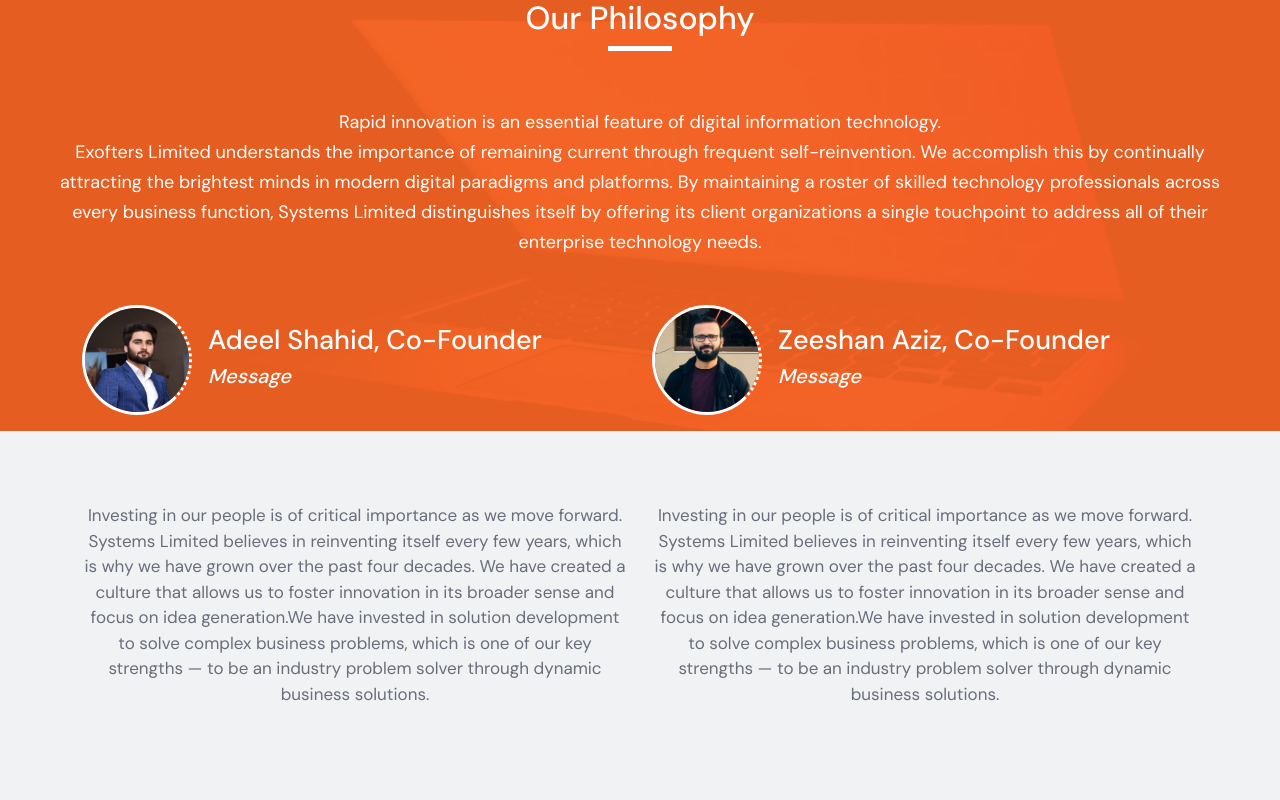
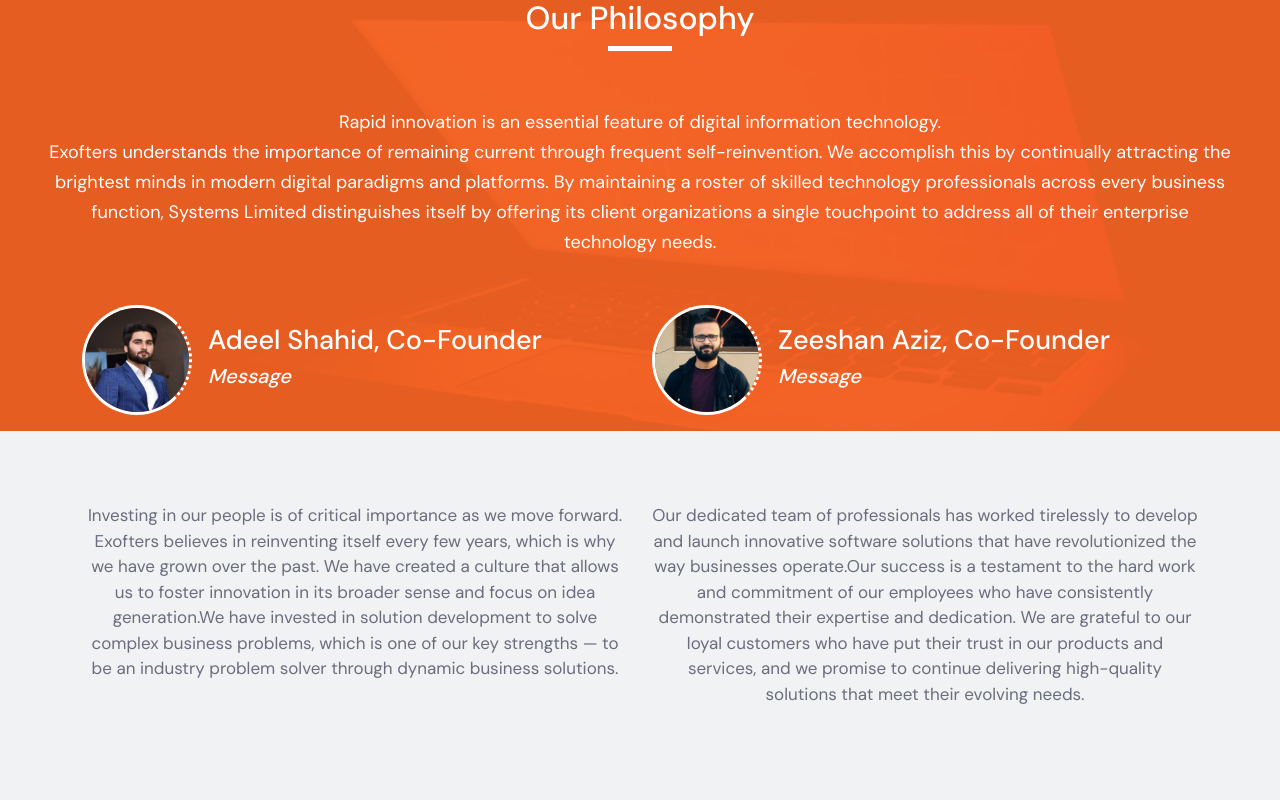
Before and after one commit to adeelshhid/Exofters-Web, a React (Create React App) app: page / in a window 1280 px wide. Shown: the part 1360-2160 px from the top of the page. Built offline with nearby package versions, Linux system fonts and the light colour scheme.

Commit message:
latest changes

```diff
--- a/public/index.html
+++ b/public/index.html
@@ -20,6 +20,7 @@
       href="https://fonts.googleapis.com/css2?family=DM+Sans:wght@400;500;700&display=swap"
       rel="stylesheet"
     />
+    <link rel="stylesheet" href="style.css">
     <!--
       Notice the use of %PUBLIC_URL% in the tags above.
       It will be replaced with the URL of the `public` folder during the build.
--- /dev/null
+++ b/public/style.css
@@ -0,0 +1,3 @@
+#root{
+    transition: 0.5s all;
+}
--- /dev/null
+++ b/src/App.css
@@ -0,0 +1,3 @@
+#transit{
+    transition: 1s all;
+}
--- a/src/App.js
+++ b/src/App.js
@@ -1,4 +1,4 @@
-import React from "react";
+import React, { lazy, Suspense } from 'react';
 import { Routes, Route } from "react-router-dom";
 import Home from "./Components/Home/Home";
 import Portfolio from "./Components/Portfolio/Portfolio";
@@ -7,8 +7,9 @@
 import Teams from "./Components/Teams/Teams";
 import Services from "./Components/Services/Services";
 import { Contact } from "./Components/Contact Us/Contact";
+import './App.css'
+const App = (React.FC = () => {
 
-const App = (React.FC = () => {
   return (
     <>
       <NavBar />
--- a/src/Components/Contact Us/Contact.js
+++ b/src/Components/Contact Us/Contact.js
@@ -2,6 +2,11 @@
 import "./Contact.css";
 
 export const Contact = () => {
+  let root = document.getElementById("root")
+  root.style.opacity = 0.3
+  setTimeout(() =>{
+    root.style.opacity = 1
+  },500)
   return (
     <div>
         <div>Contact</div>
--- a/src/Components/Footer/Footer.js
+++ b/src/Components/Footer/Footer.js
@@ -30,7 +30,7 @@
     {
       id: 4,
       icon: faFax,
-      info: "Fax +92 (52) 1234567",
+      info: "Tel +92 (321) 7171787",
     },
   ];
 
@@ -54,11 +54,7 @@
           <div className="col-lg-6">
             <p className="aboutexofters-heading">About Exofters</p>
             <p className="aboutexofters-text">
-              We are Exofters, an App development company located in Sialkot,
-              Pakistan. We are a team of high-qualified developers with
-              allegiance for mobility, talent for app engineering and knowledge
-              for vectoring your ideas into the right direction so they can
-              reach into the hands of the avid users.
+              We are Exofters. We are a well experienced and certified Company. We've done rich featured / responsive Mobile Apps, Webapps and Websites. We are a self-driven, flexible, and innovative company. We work in all domains including Websites, Mobile apps, Machine Learning, iOT and Artificial Intelligence.
             </p>
           </div>
           <div className="col-lg-6">
@@ -72,7 +68,10 @@
                           className="info-icons pe-2"
                           icon={item.icon}
                         />
-                        <span className="info-text">{item.info}</span>
+                        <span className="info-text">{item.id === 3 || item.id === 4 ? <a className="footer-link" href={'tel:' + item.info}>
+                          {item.info}</a> : item.info}
+
+                        </span>
                       </li>
                     </ul>
                   );
--- a/src/Components/Home/About Section/AboutSection.js
+++ b/src/Components/Home/About Section/AboutSection.js
@@ -78,7 +78,7 @@
             technology.
           </p>
           <p className="our-phil-text2 text-center px-5">
-            Exofters Limited understands the importance of remaining current
+            Exofters understands the importance of remaining current
             through frequent self-reinvention. We accomplish this by continually
             attracting the brightest minds in modern digital paradigms and
             platforms. By maintaining a roster of skilled technology
@@ -121,14 +121,8 @@
               </div>
             </div>
             <p className="grey-text ceo-msg text-center py-sm-4">
-              Investing in our people is of critical importance as we move
-              forward. Systems Limited believes in reinventing itself every few
-              years, which is why we have grown over the past four decades. We
-              have created a culture that allows us to foster innovation in its
-              broader sense and focus on idea generation.We have invested in
-              solution development to solve complex business problems, which is
-              one of our key strengths — to be an industry problem solver
-              through dynamic business solutions.
+            Investing in our people is of critical importance as we move forward. Exofters believes in reinventing itself every few years, which is why we have grown over the past. We have created a culture that allows us to foster innovation in its broader sense and focus on idea generation.We have invested in solution development to solve complex business problems, which is one of our key strengths — to be an industry problem solver through dynamic business solutions.
+
             </p>
           </div>
           <div className="col-lg-6 col-md-6">
@@ -140,14 +134,7 @@
               </div>
             </div>
             <p className="grey-text ceo-msg text-center py-sm-4">
-              Investing in our people is of critical importance as we move
-              forward. Systems Limited believes in reinventing itself every few
-              years, which is why we have grown over the past four decades. We
-              have created a culture that allows us to foster innovation in its
-              broader sense and focus on idea generation.We have invested in
-              solution development to solve complex business problems, which is
-              one of our key strengths — to be an industry problem solver
-              through dynamic business solutions.
+            Our dedicated team of professionals has worked tirelessly to develop and launch innovative software solutions that have revolutionized the way businesses operate.Our success is a testament to the hard work and commitment of our employees who have consistently demonstrated their expertise and dedication. We are grateful to our loyal customers who have put their trust in our products and services, and we promise to continue delivering high-quality solutions that meet their evolving needs.
             </p>
           </div>
         </div>
--- a/src/Components/Home/Home.css
+++ b/src/Components/Home/Home.css
@@ -0,0 +1,3 @@
+#transit{
+    transition: 1s all;
+}
--- a/src/Components/Home/Home.js
+++ b/src/Components/Home/Home.js
@@ -5,8 +5,13 @@
 import WhyExofters from "./Why Exofters/WhyExofters";
 
 const Home = () => {
+  let root = document.getElementById("root")
+  root.style.opacity = 0.3
+  setTimeout(() =>{
+    root.style.opacity = 1
+  },500)
   return (
-    <div>
+    <div id="transit">
       <HeroSection />
       <AboutSection />
       <Experties />
--- a/src/Components/Portfolio/Portfolio.js
+++ b/src/Components/Portfolio/Portfolio.js
@@ -4,6 +4,13 @@
 import Images from "../../ImageExport";
 
 const Portfolio = () => {
+
+  let root = document.getElementById("root")
+  root.style.opacity = 0.3
+  setTimeout(() => {
+    root.style.opacity = 1
+  }, 500)
+
   const portfolio = [
     {
       id: 1,
--- a/src/Components/Services/Services.js
+++ b/src/Components/Services/Services.js
@@ -18,6 +18,11 @@
 } from "@fortawesome/free-solid-svg-icons";
 
 const Services = () => {
+  let root = document.getElementById("root")
+  root.style.opacity = 0.3
+  setTimeout(() =>{
+    root.style.opacity = 1
+  },500)
   let kudos = [
     {
       id: 1,
@@ -118,7 +123,7 @@
       img: nodeJs,
       name: "Node.js, AngularJS und JavaScript Farmeworks",
       text: "Slowly taking over a commendable place in universal web development JS frameworks like Node.js, Meteor and many more, offer a good opportunity for teams to reuse their front-end programming skills on the server side. The set of libraries and community has grown now for the enterprise and serious web products to consider JavaScript as a primary development platform",
-      services: [""],
+      services: [],
       icon: {},
     },
     {
--- a/src/Components/Teams/Teams.js
+++ b/src/Components/Teams/Teams.js
@@ -15,6 +15,12 @@
 } from "@fortawesome/free-brands-svg-icons";
 
 const Teams = () => {
+  let root = document.getElementById("root")
+  root.style.opacity = 0.3
+  setTimeout(() =>{
+    root.style.opacity = 1
+  },500)
+
   const team = [
     {
       id: 1,
```
